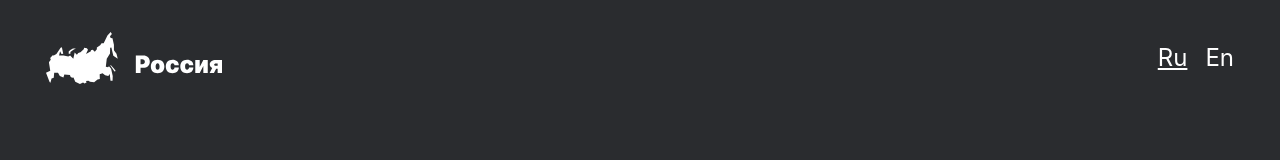
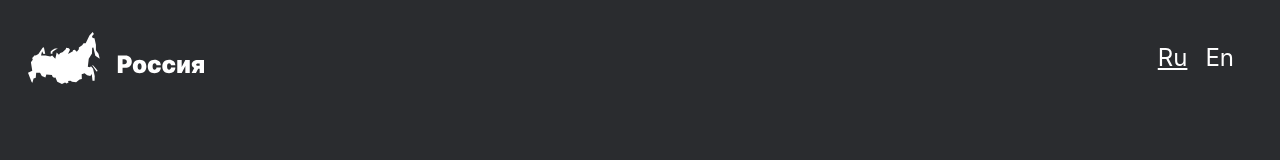
Before and after one commit to Betokko/russian-travel, a plain HTML site: page index.html in a window 1280 px wide. Drawn offline with Linux system fonts and the light colour scheme.

Commit message:
fix header padding

```diff
--- a/blocks/header/header.css
+++ b/blocks/header/header.css
@@ -2,7 +2,7 @@
     box-sizing: border-box;
     max-width: 1280px;
     margin: 0 auto;
-    padding: 28px 46px;
+    padding: 28px 46px 0 28px;
     display: flex;
     justify-content: space-between;
     align-items: center;
```
